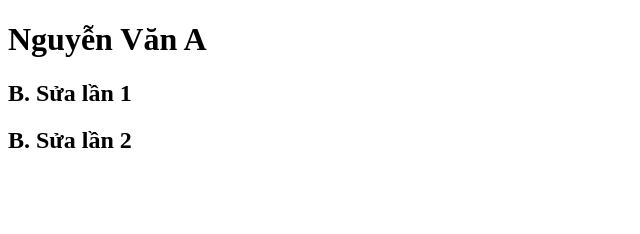
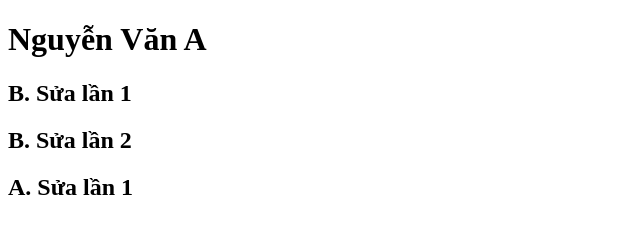
Before and after one commit to dinhhoangthang1992/AB, a plain HTML site: page index.html in a window 1280 px wide. Shown: the whole page, without its empty margins (0-640 px from the left). Drawn offline with Linux system fonts and the light colour scheme.

Commit message:
3. A. Sửa lần 1

```diff
--- a/index.html
+++ b/index.html
@@ -9,5 +9,6 @@
     <h1>Nguyễn Văn A</h1>
     <h2>B. Sửa lần 1</h2>
     <h2>B. Sửa lần 2</h2>
+    <h2>A. Sửa lần 1</h2>
   </body>
 </html>
```
